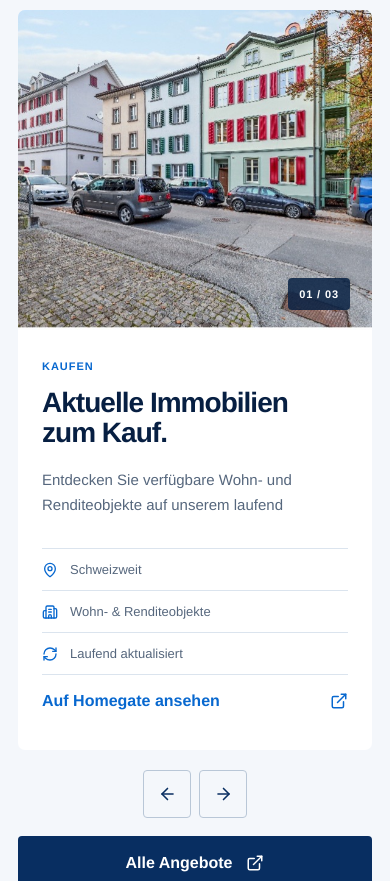
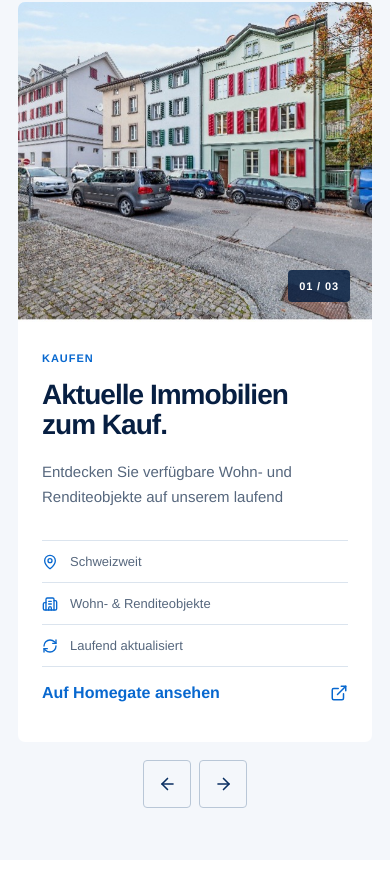
Before and after one commit to cng13m/seehafen-2, a React (Vite) app: page / in a window 390 px wide. Shown: the part 1116-1997 px from the top of the page. Built offline with nearby package versions, Linux system fonts and the light colour scheme.

Commit message:
Refine responsive UI and visual hierarchy

```diff
--- a/src/main.jsx
+++ b/src/main.jsx
@@ -555,14 +555,6 @@ function OfferShowcase() {
           <button type="button" onClick={showPrevious} aria-label="Vorheriges Angebot"><ArrowLeft aria-hidden="true" /></button>
           <button type="button" onClick={showNext} aria-label="Nächstes Angebot"><ArrowRight aria-hidden="true" /></button>
         </div>
-        <a
-          className="button button-solid"
-          href={homegateProfileUrl}
-          target="_blank"
-          rel="noreferrer"
-        >
-          Alle Angebote <ExternalLink aria-hidden="true" />
-        </a>
       </div>
     </div>
   );
--- a/src/styles.css
+++ b/src/styles.css
@@ -2,6 +2,7 @@
   --green-950: #071f42;
   --green-900: #082e61;
   --green-800: #0868cf;
+  --green-700: #0b7ee8;
   --green-100: #eaf3fd;
   --gold: #0d7fe8;
   --gold-soft: #93d0ff;
@@ -142,6 +143,11 @@ div {
   padding: 14px 22px;
   border: 0;
   cursor: pointer;
+  transition:
+    color 0.2s ease,
+    background 0.2s ease,
+    box-shadow 0.2s ease,
+    transform 0.2s ease;
 }
 
 .button svg,
@@ -157,6 +163,16 @@ div {
   transform: translateX(4px);
 }
 
+.button:hover {
+  box-shadow: 0 10px 24px rgba(7, 31, 66, 0.16);
+  transform: translateY(-1px);
+}
+
+.button:active {
+  box-shadow: none;
+  transform: translateY(0);
+}
+
 .button-solid {
   color: #fff;
   background: var(--green-900);
@@ -167,12 +183,13 @@ div {
 }
 
 .button-light {
+  color: #fff;
+  background: var(--green-950);
+}
+
+.button-light:hover {
   color: var(--green-950);
-  background: var(--gold);
-}
-
-.button-light:hover {
-  background: var(--gold-soft);
+  background: #fff;
 }
 
 .text-link {
@@ -204,7 +221,7 @@ div {
 .logo {
   display: inline-flex;
   align-items: center;
-  width: 238px;
+  width: 260px;
   height: 72px;
   flex: 0 0 auto;
 }
@@ -510,6 +527,12 @@ div {
   color: #fff;
   background: var(--green-900);
   flex-direction: column;
+  transition: box-shadow 0.25s ease, transform 0.25s ease;
+}
+
+.home-service-card:hover {
+  box-shadow: var(--shadow);
+  transform: translateY(-4px);
 }
 
 .home-service-card > img {
@@ -570,7 +593,7 @@ div {
 }
 
 .process-section .kicker {
-  color: var(--gold);
+  color: var(--gold-soft);
 }
 
 .process-section .split-heading > p {
@@ -684,7 +707,7 @@ div {
 }
 
 .home-offers {
-  padding: 108px 0 116px;
+  padding: 88px 0 72px;
   background: var(--cream);
 }
 
@@ -809,15 +832,14 @@ div {
 }
 
 .offer-showcase-footer {
-  display: grid;
-  grid-template-columns: 1fr auto 1fr;
+  display: flex;
   align-items: center;
+  justify-content: center;
   margin-top: 24px;
 }
 
 .offer-showcase-controls {
   display: flex;
-  grid-column: 2;
   gap: 8px;
 }
 
@@ -844,15 +866,8 @@ div {
   width: 19px;
 }
 
-.offer-showcase-footer > .button {
-  grid-column: 1;
-  grid-row: 1;
-  justify-self: start;
-  min-width: 180px;
-}
-
 .home-references {
-  padding: 108px 0 116px;
+  padding: 72px 0 96px;
   background: #fff;
 }
 
@@ -865,7 +880,7 @@ div {
 
 .reference-tile {
   display: flex;
-  min-height: 455px;
+  min-height: 430px;
   overflow: hidden;
   background: #fff;
   border: 1px solid var(--line);
@@ -879,12 +894,12 @@ div {
 }
 
 .reference-tile > img {
-  height: 230px;
+  height: 220px;
 }
 
 .reference-tile-body {
   display: flex;
-  min-height: 225px;
+  min-height: 210px;
   padding: 26px;
   flex: 1;
   flex-direction: column;
@@ -932,7 +947,7 @@ div {
 
 /* Page hero */
 .page-hero {
-  padding: 92px 0 104px;
+  padding: 76px 0 84px;
   background: #fff;
 }
 
@@ -977,7 +992,7 @@ div {
 }
 
 .page-hero-media {
-  height: clamp(480px, 49vw, 650px);
+  height: clamp(430px, 42vw, 560px);
   overflow: hidden;
   background: var(--cream);
 }
@@ -1172,7 +1187,7 @@ div {
 }
 
 .company-team {
-  padding: 104px 0 116px;
+  padding: 88px 0 100px;
   background: var(--cream);
 }
 
@@ -1228,7 +1243,7 @@ div {
   width: 78px;
   height: 78px;
   margin-bottom: 30px;
-  color: var(--green-950);
+  color: #fff;
   background: var(--gold);
   border-radius: 50%;
   font-size: 18px;
@@ -1307,7 +1322,7 @@ div {
 
 /* Services */
 .services-page {
-  padding: 98px 0 112px;
+  padding: 82px 0 96px;
   background: var(--cream);
 }
 
@@ -1319,12 +1334,18 @@ div {
 
 .primary-service-card {
   display: flex;
-  min-height: 420px;
+  min-height: 390px;
   overflow: hidden;
   color: var(--ink);
   background: #fff;
   border-top: 2px solid var(--green-800);
   flex-direction: column;
+  transition: box-shadow 0.22s ease, transform 0.22s ease;
+}
+
+.primary-service-card:hover {
+  box-shadow: var(--shadow);
+  transform: translateY(-4px);
 }
 
 .primary-service-card > img {
@@ -1333,7 +1354,7 @@ div {
 
 .primary-service-card > div {
   display: flex;
-  min-height: 210px;
+  min-height: 180px;
   padding: 26px;
   flex: 1;
   flex-direction: column;
@@ -1499,7 +1520,7 @@ div {
 
 /* References and listings */
 .references-title {
-  padding: 82px 0 72px;
+  padding: 72px 0 48px;
   background: #fff;
 }
 
@@ -1512,7 +1533,7 @@ div {
 }
 
 .reference-archive {
-  padding: 98px 0 112px;
+  padding: 72px 0 104px;
   background: var(--cream);
 }
 
@@ -1673,7 +1694,7 @@ div {
 }
 
 .form-heading .kicker {
-  color: var(--gold);
+  color: var(--gold-soft);
 }
 
 .form-heading h2 {
@@ -1836,7 +1857,7 @@ div {
 }
 
 .contact-strip .kicker {
-  color: var(--gold);
+  color: rgba(255, 255, 255, 0.82);
 }
 
 .contact-strip h2 {
@@ -2428,6 +2449,16 @@ div {
     padding-bottom: 74px;
   }
 
+  .home-offers {
+    padding-top: 58px;
+    padding-bottom: 52px;
+  }
+
+  .home-references {
+    padding-top: 58px;
+    padding-bottom: 68px;
+  }
+
   .home-heading,
   .split-heading {
     gap: 22px;
@@ -2537,15 +2568,15 @@ div {
   }
 
   .page-hero {
-    padding: 66px 0 74px;
+    padding: 54px 0 62px;
   }
 
   .page-hero-media {
-    height: 390px;
+    height: 340px;
   }
 
   .page-hero-grid {
-    gap: 42px;
+    gap: 34px;
   }
 
   .page-hero h1 {
@@ -2644,7 +2675,7 @@ div {
   }
 
   .primary-service-card {
-    min-height: 390px;
+    min-height: 370px;
   }
 
   .primary-service-card > img {
@@ -2652,7 +2683,7 @@ div {
   }
 
   .primary-service-card > div {
-    min-height: 185px;
+    min-height: 165px;
     padding: 24px;
   }
 
@@ -2715,19 +2746,13 @@ div {
   .offer-showcase-footer {
     display: flex;
     align-items: stretch;
-    margin-top: 20px;
+    margin-top: 18px;
     gap: 18px;
     flex-direction: column;
   }
 
   .offer-showcase-controls {
     justify-content: center;
-    order: 1;
-  }
-
-  .offer-showcase-footer > .button {
-    width: 100%;
-    order: 2;
   }
 
   .contact-intro {
```
